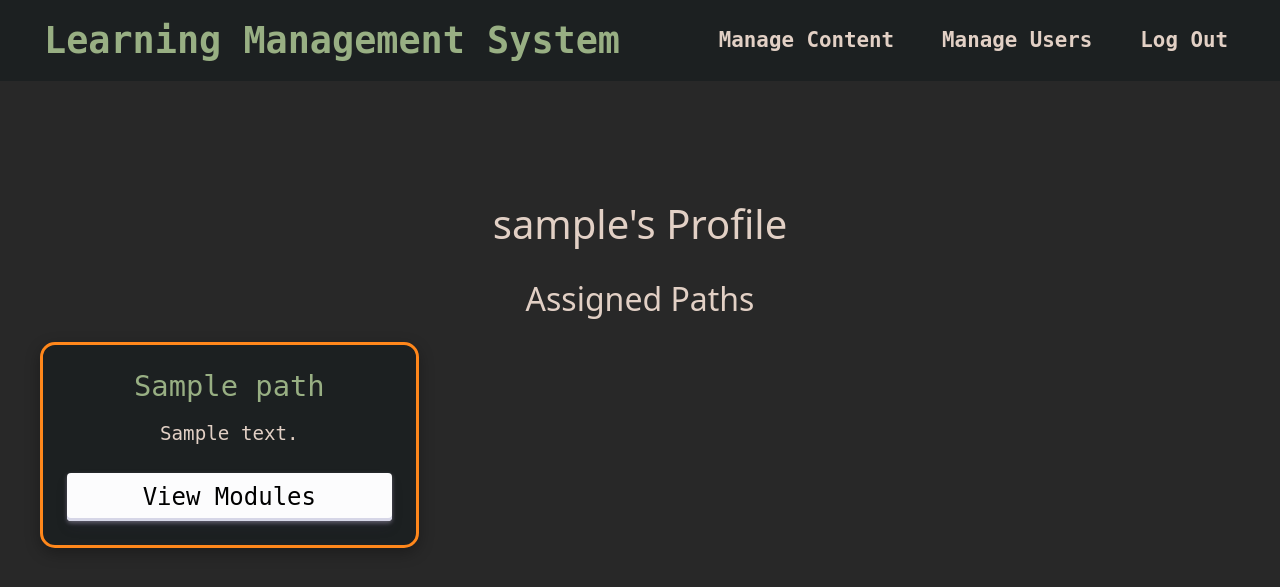
After one commit to DHayes23/Learning_Management_System, a Django app: page /profile/ in a window 1280 px wide. The commit adds this page. Shown: the top 587 px of the page. Run offline with Django 5.2, Linux system fonts and the light colour scheme; a user stored in the database is signed in; tables that the repository leaves empty hold one stand-in row (values such as "Sample post"); some libraries are stand-ins or nearby versions.

Commit message:
Add basic profile page functionality

```diff
--- a/Learning_Management_System/settings.py
+++ b/Learning_Management_System/settings.py
@@ -96,8 +96,7 @@ ACCOUNT_EMAIL_REQUIRED = True
 ACCOUNT_EMAIL_VERIFICATION = 'none'
 ACCOUNT_SIGNUP_EMAIL_ENTER_TWICE = False
 ACCOUNT_USERNAME_MIN_LENGTH = 4
-LOGIN_URL = '/accounts/login/'
-LOGIN_REDIRECT_URL = '/'
+LOGIN_REDIRECT_URL = '/profile/'
 
 WSGI_APPLICATION = 'Learning_Management_System.wsgi.application'
 
--- a/Learning_Management_System/urls.py
+++ b/Learning_Management_System/urls.py
@@ -21,5 +21,8 @@ urlpatterns = [
     path('admin/', admin.site.urls),
     path('accounts/', include('allauth.urls')),
     path('', include('home.urls')),
+    path('', include('profiles.urls')),
+    path('', include('content.urls')),
+
 
 ]
--- /dev/null
+++ b/content/urls.py
@@ -0,0 +1,6 @@
+from django.urls import path
+from . import views
+
+urlpatterns = [
+    path('path/<int:pk>/', views.path_detail, name='path_detail'),
+]
--- /dev/null
+++ b/profiles/templates/profiles/profile.html
@@ -0,0 +1,20 @@
+{% extends "base.html" %}
+
+{% block content %}
+<div class="path-card-container">
+    <h1 class="profile-heading">{{ user.username }}'s Profile</h1>
+
+    {% if assigned_paths %}
+        <h2 class="section-heading">Assigned Paths</h2>
+        <div class="path-card-grid">
+            {% for path in assigned_paths %}
+                <div class="path-card">
+                    <h3>{{ path.name }}</h3>
+                    <p>{{ path.description }}</p>
+                    <a href="{% url 'path_detail' path.id %}" class="primary-button">View Modules</a>
+                </div>
+            {% endfor %}
+        </div>
+    {% endif %}
+</div>
+{% endblock %}
--- /dev/null
+++ b/profiles/urls.py
@@ -0,0 +1,7 @@
+from django.urls import path
+from . import views
+from .decorators import role_required
+
+urlpatterns = [
+    path('profile/', role_required(['student', 'trainer', 'manager'])(views.profile), name='profile'),
+]
--- a/profiles/views.py
+++ b/profiles/views.py
@@ -1,3 +1,20 @@
 from django.shortcuts import render
+from .models import Profile
 
-# Create your views here.
+def profile(request):
+    user_profile = request.user.profile
+
+    if user_profile.role == 'student':
+        # Get assigned paths for the student
+        assigned_paths = user_profile.assigned_paths.all()
+        completed_paths = user_profile.get_completed_paths()
+        context = {
+            'assigned_paths': assigned_paths,
+            'completed_paths': completed_paths,
+        }
+    elif user_profile.role == 'trainer':
+        context = {}
+    elif user_profile.role == 'manager':
+        context = {}
+
+    return render(request, 'profiles/profile.html', context)
--- a/static/css/base.css
+++ b/static/css/base.css
@@ -13,7 +13,6 @@ html {
 body {
     background-color: var(--background-color-main);
     background-size: cover;
-    /* Applies scrollbar changes to non-Webkit based browsers to Firefox browsers */
     scrollbar-color: var(--background-color-dark);
     scrollbar-width: 10px;
 }
@@ -202,3 +201,68 @@ body {
   box-shadow: #D6D6E7 0 3px 7px inset;
   transform: translateY(2px);
 }
+
+/* Profile and Path Card Styling */
+.profile-heading {
+    color: var(--text-color);
+    font-size: 2.5rem;
+    text-align: center;
+    margin-bottom: 2rem;
+}
+
+.section-heading {
+    color: var(--text-color);
+    font-size: 2rem;
+    text-align: center;
+    margin-bottom: 1.5rem;
+}
+
+.path-card-container {
+    display: flex;
+    flex-direction: column;
+    align-items: center;
+    padding: 0 2rem;
+}
+
+.path-card-grid {
+    display: grid;
+    grid-template-columns: repeat(auto-fill, minmax(300px, 1fr));
+    gap: 2rem;
+    width: 100%;
+    max-width: 1200px;
+    margin: 0 auto;
+}
+
+.path-card {
+    background-color: var(--background-color-dark);
+    border: var(--accent-color-1) solid 3px;
+    border-radius: 15px;
+    padding: 1.5rem;
+    text-align: center;
+    font-family: "Comfortaa", monospace;
+    color: var(--text-color);
+    box-shadow: rgba(0, 0, 0, 0.3) 0px 5px 15px;
+    transition: box-shadow 0.3s ease-in-out;
+}
+
+.path-card h3 {
+    font-size: 1.8rem;
+    margin-bottom: 1rem;
+    color: var(--accent-color-2);
+}
+
+.path-card p {
+    font-size: 1.2rem;
+    margin-bottom: 1.5rem;
+}
+
+.path-card a {
+    width: 100%;
+    text-align: center;
+    font-size: 1.5rem;
+}
+
+.path-card:hover {
+    transform: none;
+    box-shadow: none;
+}
```
Also changed, not shown: content/views.py (+5 -2 lines), content/migrations/0008_question_lesson_difficulty_lesson_due_date_and_more.py (added).
